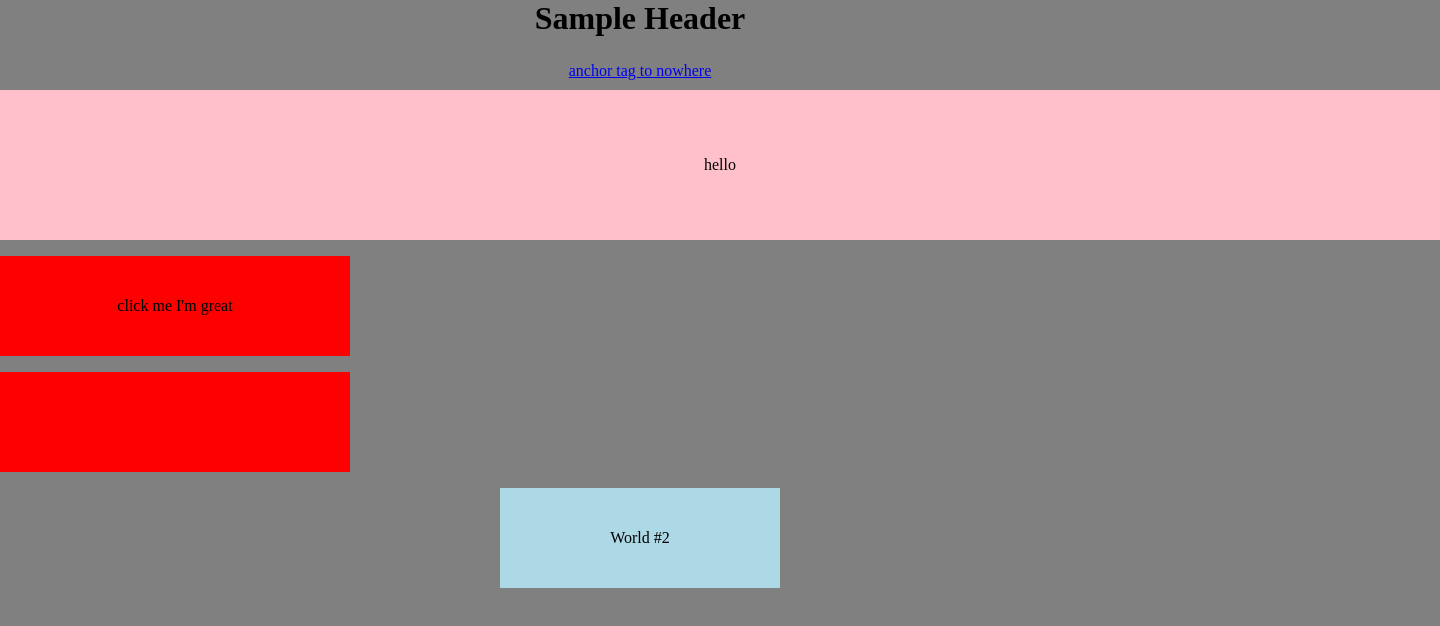
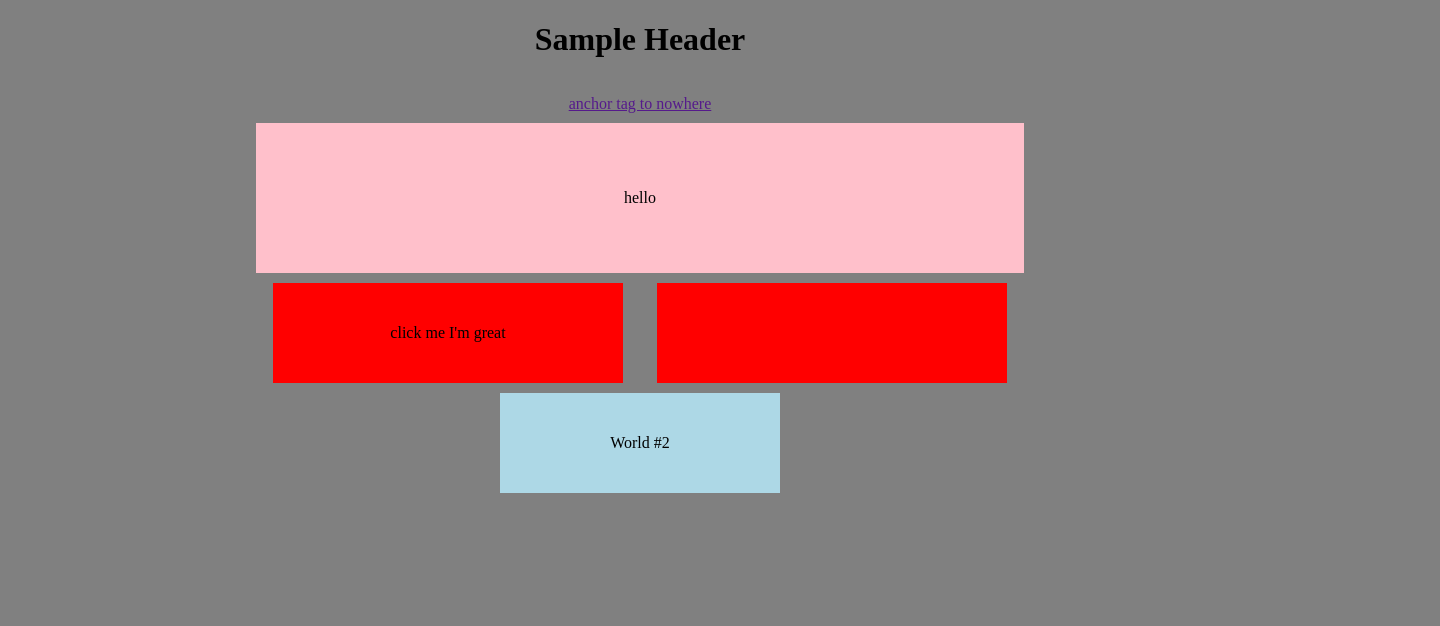
Before and after one commit to Banji145/INST-377, a plain HTML site: page Lab 3.html in a window 1280 px wide. Shown: the whole page, 1440 px wide, since content can reach past the window. Drawn offline with Linux system fonts and the light colour scheme.

Commit message:
Update Lab 3.html

```diff
--- a/Lab 3.html
+++ b/Lab 3.html
@@ -7,11 +7,19 @@
 body {
   margin: auto;
   background: grey;
-  height: 960px;
+  width: 60%;
   align-items: center;
 }
 
+.container {
+  display: flex;
+  justify-content: space-around;
+  justify-items: center;
+  margin-bottom: 10px;
+}
+
 .first {
+  margin: auto;
   background: red;
   height: 100px;
   width: 350px;
@@ -22,6 +30,7 @@ body {
 }
 
 .second {
+  margin: auto;
   background: red;
   height: 100px;
   width: 350px;
@@ -36,10 +45,7 @@ body {
   flex-direction: column;
   align-items: center;
   margin: auto;
-  margin-bottom: 25px;
-  font-size: 32px;
-  font-style: bold;
-  font-weight: 560;
+  margin-bottom: 15px;
 }
 
 .header {
@@ -58,7 +64,6 @@ body {
   margin: auto;
   margin-bottom: 10px;
   height: 150px;
-  width: 1440px;
 }
 
 .third {
@@ -78,10 +83,10 @@ body {
 <body>
   <div class="wrapper">
     <div class="head" id="start">
-      Sample Header
+    <h1>  Sample Header </h1>
     </div>
     <div class="header">
-      <a href="https://www.w3schools.com/html/">anchor tag to nowhere</a>
+      <a href="">anchor tag to nowhere</a>
     </div>
     <div class="second_container">
       <div class="interior">
```
